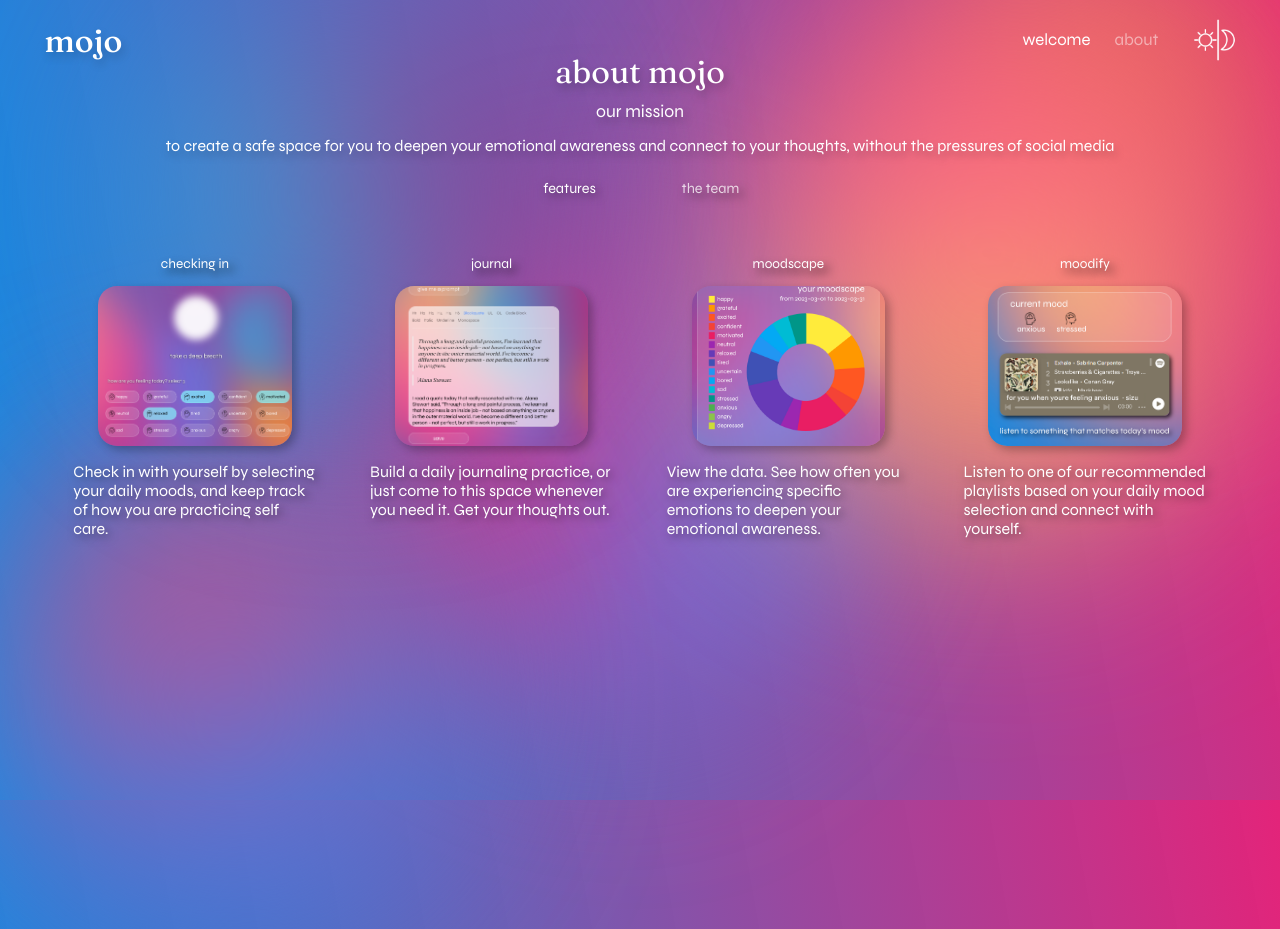
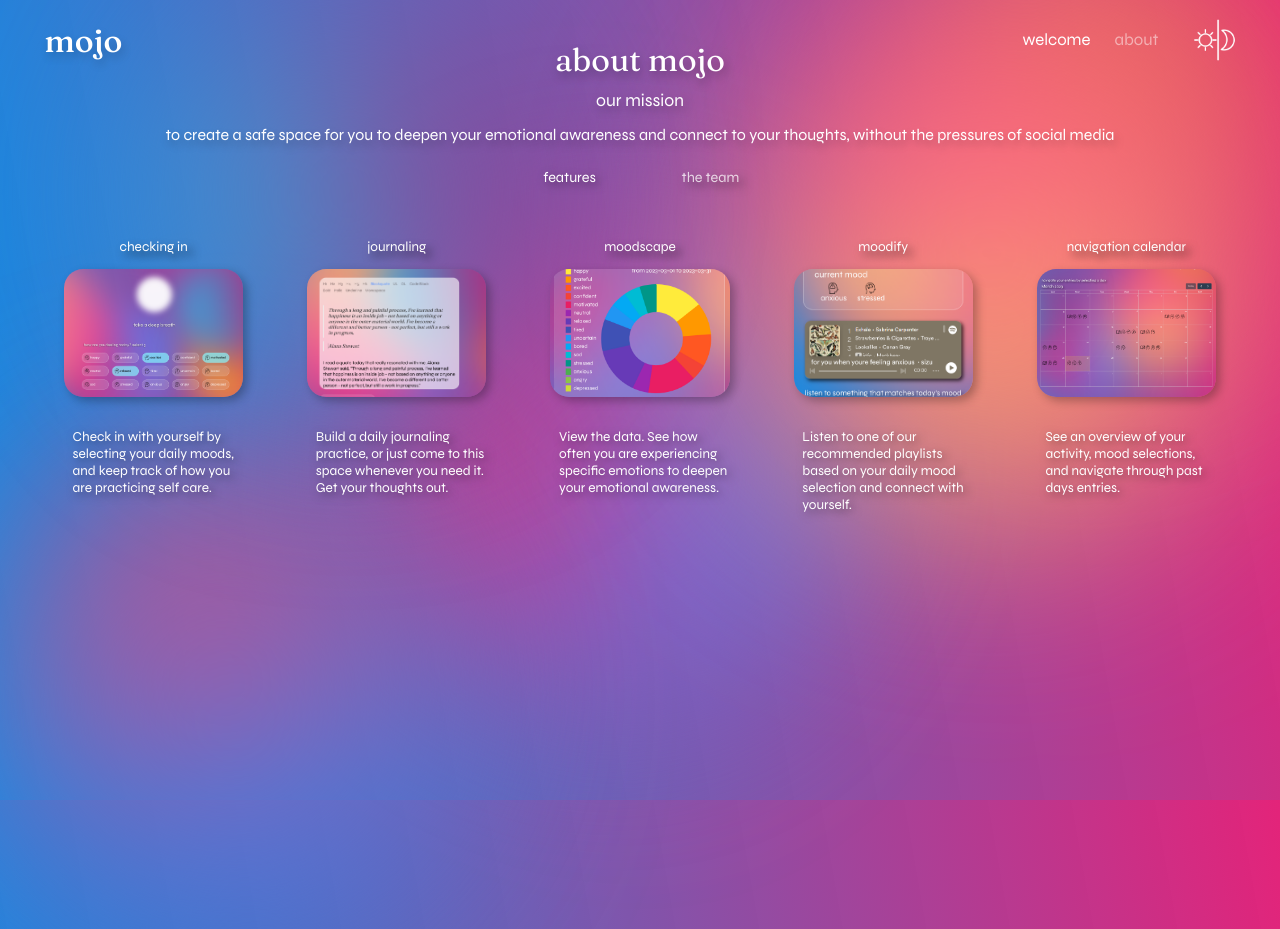
Before and after one commit to ksakuran/MoJo, a React (Create React App) app in the folder front-end/: page / in a window 1280 px wide. Both pictures are taken after a click on the button "about". Built offline with nearby package versions, Linux system fonts and the light colour scheme; no server answers; what spotify-web-api-js would draw is missing.

Commit message:
add calendar to feature for about page

```diff
--- a/front-end/src/components/AboutPage.js
+++ b/front-end/src/components/AboutPage.js
@@ -30,7 +30,7 @@ const AboutPage = () => {
       <section id="about">
         <h3 class="about-page">about mojo</h3>
         <h5>our mission</h5>
-        <p>to create a  safe space for you to deepen your emotional awareness and connect to your thoughts, without the pressures of social media</p>
+        <p>to create a safe space for you to deepen your emotional awareness and connect to your thoughts, without the pressures of social media</p>
         <span id="change-desc">
           <button
             className={featureButton}
@@ -58,7 +58,7 @@ const AboutPage = () => {
               <p>Check in with yourself by selecting your daily moods, and keep track of how you are practicing self care.</p>
             </div>
             <div class="feature-desc">
-              <h3>journal</h3>
+              <h3>journaling</h3>
               <img src="images/journal.png"></img>
               <p>Build a daily journaling practice, or just come to this space whenever you need it. Get your thoughts out.</p>
             </div>
@@ -72,7 +72,13 @@ const AboutPage = () => {
               <img src="images/moodify.png"></img>
               <p>Listen to one of our recommended playlists based on your daily mood selection and connect with yourself.</p>
             </div>
+            <div class="feature-desc">
+              <h3>navigation calendar</h3>
+              <img src="images/calendar.png"></img>
+              <p>See an overview of your activity, mood selections, and navigate through past days entries.</p>
+            </div>
           </div>
+
         )}
 
         {showTeam && (
--- a/front-end/src/styles/AboutPage.scss
+++ b/front-end/src/styles/AboutPage.scss
@@ -134,9 +134,11 @@ div.team-desc {
    h3 {
     margin: 5%;
     margin-bottom: 2%;
+    // font-family: 'Fraunces';
    }
 
   p {
+
     font-size: 85%;
     margin-left: 5%;
 
@@ -158,15 +160,17 @@ div.feature-desc {
 
   img {
     object-fit: cover;
-    width: 15.1vw;
-    height: 12.5vw;
+    width: 14vw;
+    height: 10vw;
     border-radius: 1.2rem;
     box-shadow: 4px 4px 10px rgba(0, 0, 0, 0.273);
    }
 
-  //  p {
-  //   margin: 3.5%;
-  //  }
+   p {
+    font-size: 85%;
+    margin-left: 5%;
+    padding: 8%;
+   }
 }
 
 button#feature-button.on {
--- a/front-end/src/styles/CurrentMood.scss
+++ b/front-end/src/styles/CurrentMood.scss
@@ -33,6 +33,7 @@ h3.current-mood-list{
   margin-top: 2%;
   margin-left: 2%;
   margin-bottom: 0;
+  text-shadow: none;
   }
 
 h4.current-mood-list{
--- a/front-end/src/styles/CurrentWeather.scss
+++ b/front-end/src/styles/CurrentWeather.scss
@@ -15,7 +15,7 @@
 .first-box {
   display: flex;
   flex-direction: column;
-  width: 55%;
+  width: 40%;
   padding-top: 0.5%;
   margin-right: 5%;
 
@@ -26,13 +26,13 @@
 }
 
 .second-box {
-  padding-left:4%;
-  padding-top: 1.8%;
+  padding-left:6%;
+  padding-top: 2.8%;
   display: flex;
   flex-direction: column;
   justify-content: space-around;
   align-items: center;
-  width: 45%;
+  width: 55%;
    p{
     margin-top: 0;
    }
--- a/front-end/src/styles/JournalChecklist.scss
+++ b/front-end/src/styles/JournalChecklist.scss
@@ -8,7 +8,7 @@ section.checklist {
 }
 
 .checklist-container {
-  padding-top: 5%;
+  padding-top: 1%;
   padding-bottom: 6%;
   width: 90%;
   background-color: rgba(255, 255, 255, 0.095);
@@ -17,7 +17,7 @@ section.checklist {
   border-width: 0.06rem;
   border-color: rgba(255, 255, 255, 0.508);
   margin-bottom: 6%;
-  max-height: 50.7vh;
+  height: 54.9vh;
   display: flex;
   flex-direction: column;
   justify-content: flex-start;
@@ -28,7 +28,7 @@ section.checklist {
 }
 
 h3 {
-  margin-top: 14%;
+  margin-top: 13%;
   display: flex;
   justify-content: center;
   font-size: 85%;
```
Also changed, not shown: front-end/public/images/calendar.png (added).
